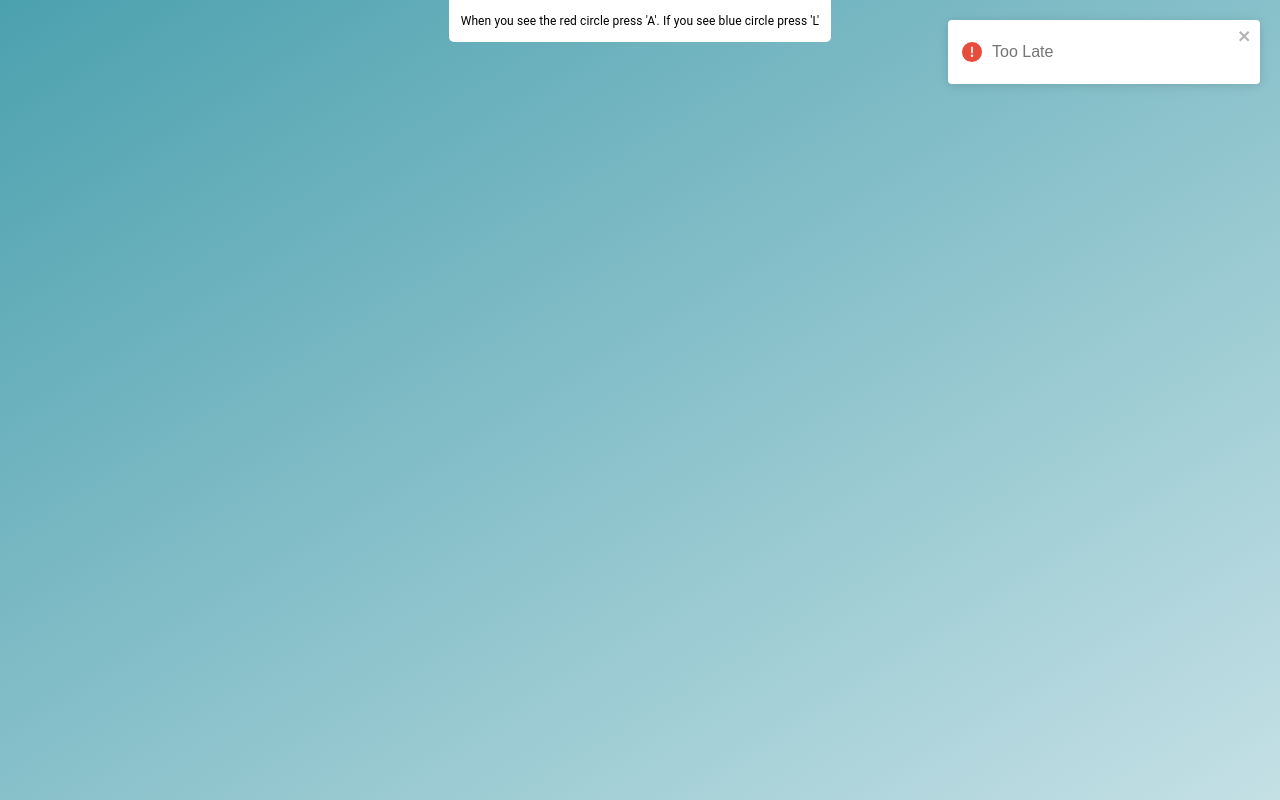
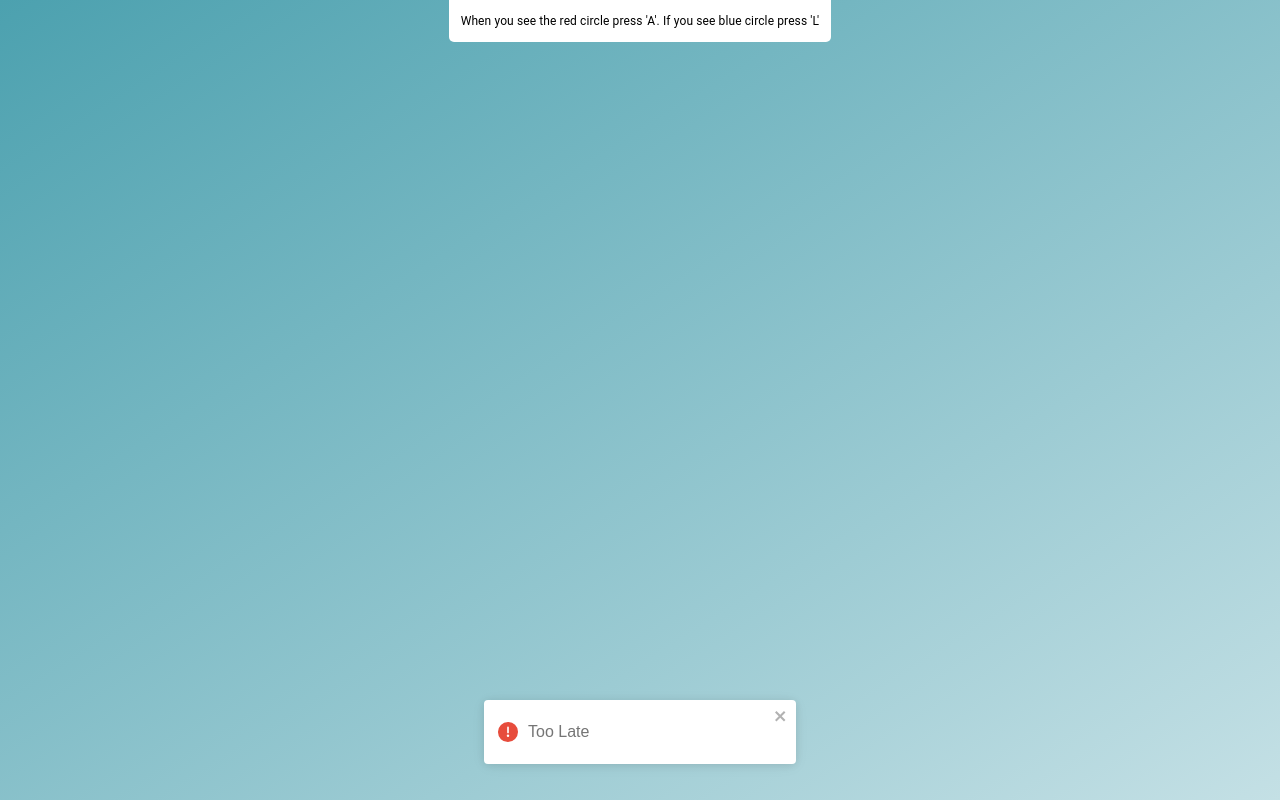
Before and after one commit to zohar100/Tap-Game, a React (Create React App) app in the folder client/: page /tap-game in a window 1280 px wide. Built offline with nearby package versions, Linux system fonts and the light colour scheme.

Commit message:
change toast position

```diff
--- a/client/src/index.tsx
+++ b/client/src/index.tsx
@@ -14,7 +14,10 @@ const root = ReactDOM.createRoot(
 
 root.render(
   <React.StrictMode>
-    <ToastContainer autoClose={2000} hideProgressBar/>
+    <ToastContainer
+    position={"bottom-center"}
+    autoClose={1000}
+    hideProgressBar/>
     <RouterProvider router={router}/>
   </React.StrictMode>
 );
```
